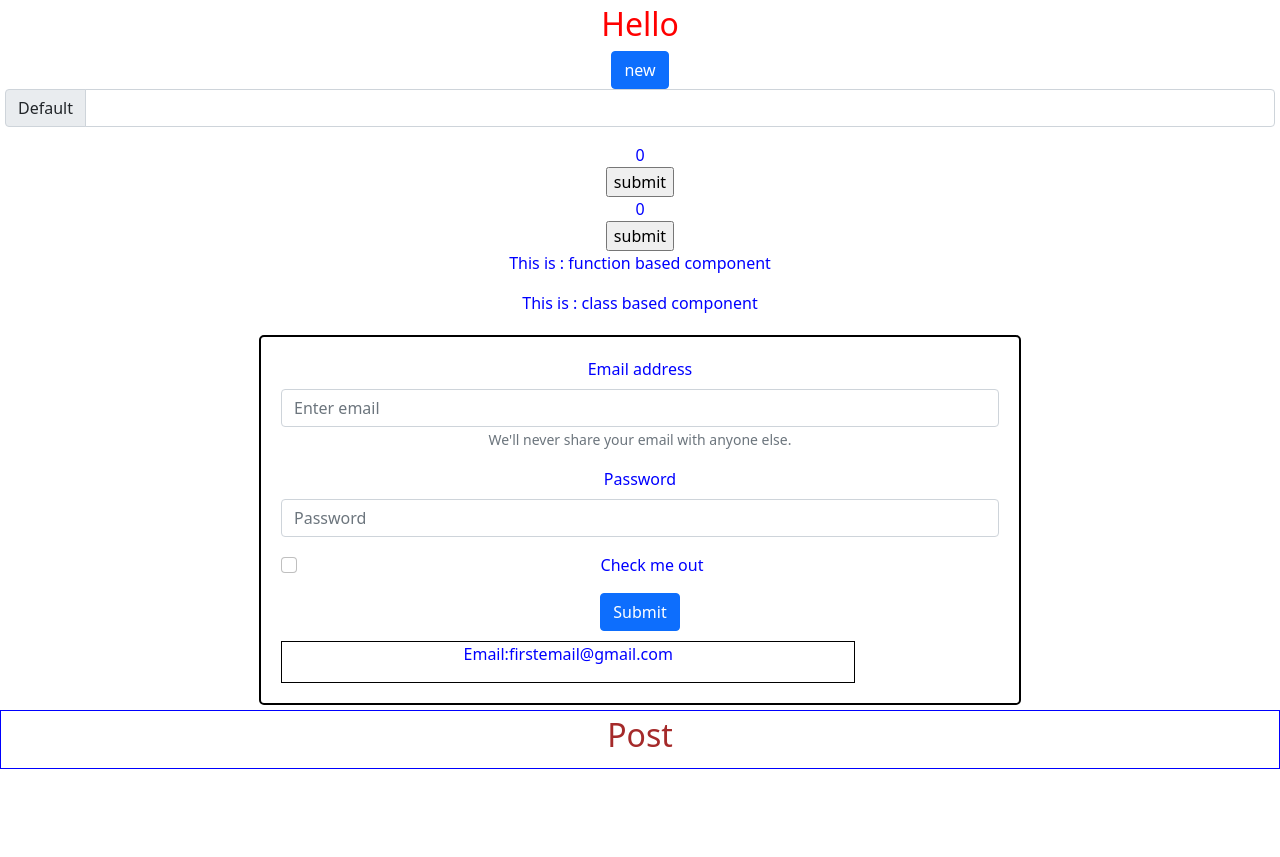
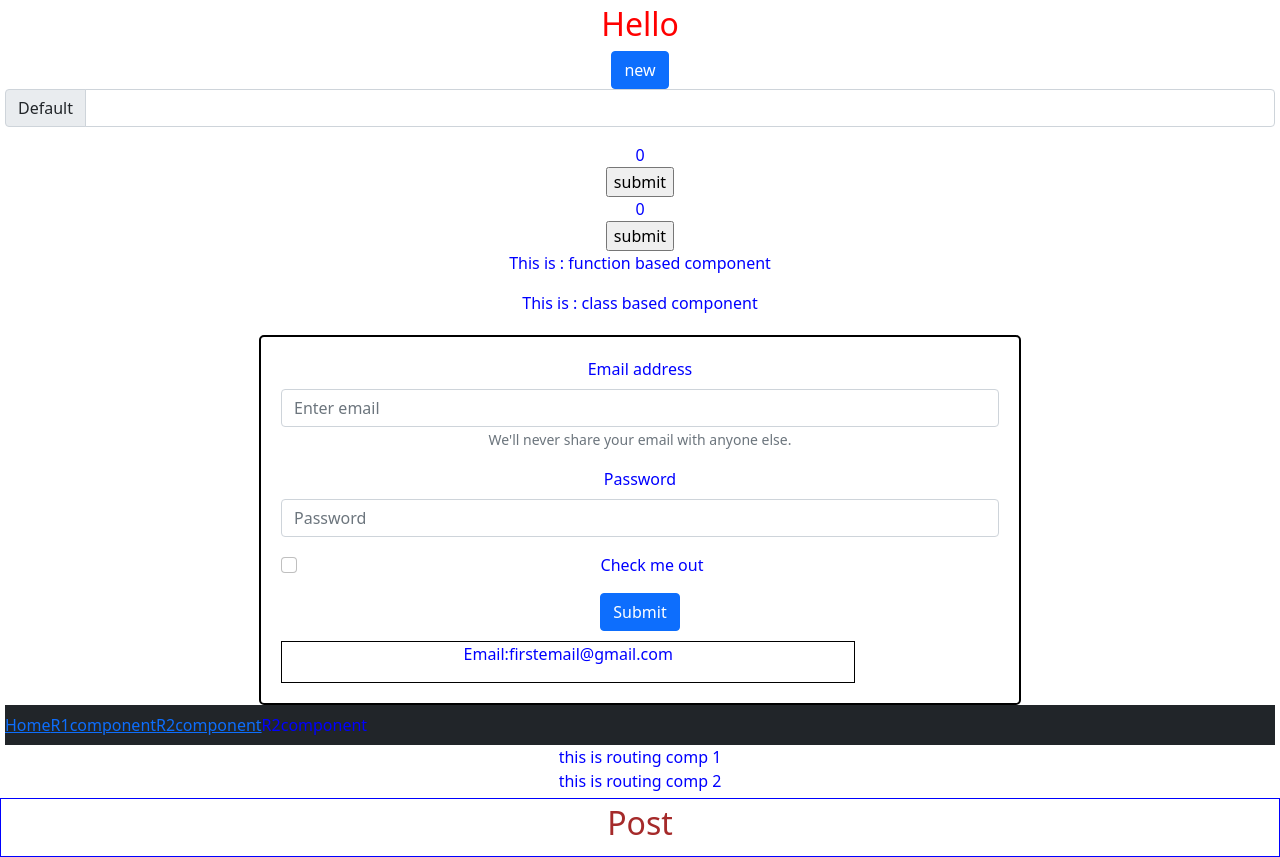
Before and after one commit to udaravimukthi/React_practice, a React (Create React App) app in the folder Sample_project/sample-pro/: page / in a window 1280 px wide. Before the commit the page ends 800 px from the top, so only its background shows below. Built offline with nearby package versions, Linux system fonts and the light colour scheme.

Commit message:
Added routing

```diff
--- a/Sample_project/sample-pro/package.json
+++ b/Sample_project/sample-pro/package.json
@@ -11,6 +11,8 @@
     "react": "^17.0.2",
     "react-bootstrap": "^2.0.2",
     "react-dom": "^17.0.2",
+    "react-router": "^6.0.2",
+    "react-router-dom": "^6.0.2",
     "react-scripts": "^4.0.3",
     "web-vitals": "^1.0.1"
   },
--- a/Sample_project/sample-pro/src/App.js
+++ b/Sample_project/sample-pro/src/App.js
@@ -10,7 +10,11 @@ import Component2 from './Component2';
 import Component3 from './Component3';
 import Component4 from './Component4';
 import Component5 from './Component5';
-import Component6 from './Component6';
+// import Component6 from './Component6';
+import NavBar from './NavBar';
+import R1com from './R1com';
+import R2com from './R2com';
+import { BrowserRouter } from 'react-router-dom';
 
 const App = () =>{
   return (
@@ -27,7 +31,13 @@ const App = () =>{
       <Component3 name="function based component"/>
       <Component4 name=" class based component"/>
       <Component5/>
-      {/* <Component6/> */}
+
+      <BrowserRouter>
+      <NavBar/>
+      <R1com/>
+      <R2com/>
+      </BrowserRouter>
+
     </div>
   );
 }
--- /dev/null
+++ b/Sample_project/sample-pro/src/NavBar.js
@@ -0,0 +1,17 @@
+import React from "react";
+import { Navbar} from "react-bootstrap";
+import { Link} from "react-router-dom";
+const NavBar = ()=>{
+    return(
+        <div>
+            <Navbar bg="dark" variant="dark">
+              <Link to ="/home">Home</Link>
+              <Link to ="/R1component">R1component</Link>
+              <Link to ="/R2component">R2component</Link>
+
+              R2component
+            </Navbar>
+        </div>
+    );
+}
+export default NavBar;
--- /dev/null
+++ b/Sample_project/sample-pro/src/R1com.js
@@ -0,0 +1,10 @@
+import React from "react";
+
+const R1com = ()=>{
+    return(
+        <div>
+            this is routing comp 1
+        </div>
+    );
+}
+export default R1com;
--- /dev/null
+++ b/Sample_project/sample-pro/src/R2com.js
@@ -0,0 +1,10 @@
+import React from "react";
+
+const R2com = ()=>{
+    return(
+        <div>
+            this is routing comp 2
+        </div>
+    );
+}
+export default R2com;
```
Also changed, not shown: Sample_project/sample-pro/src/NavBar.css (added), 1 other file (tests, documents, lock files or other folders).
